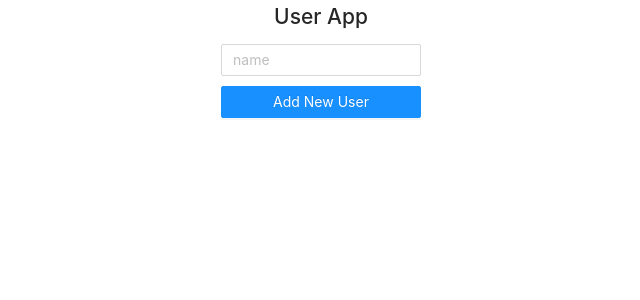
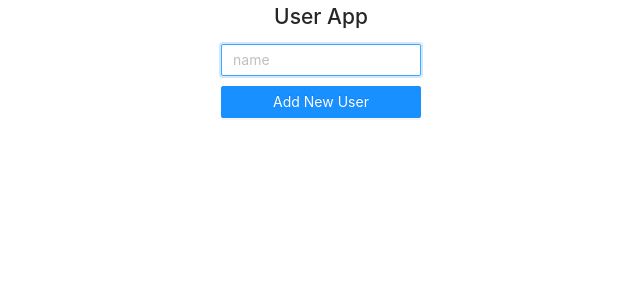
Before and after one commit to betulkaplan/fs-nodejs-reactjs-user-app, a React (Create React App) app in the folder client/: page / in a window 1280 px wide. Shown: the top 300 px of the page, without its empty margins (319-959 px from the left). Built offline with nearby package versions, Linux system fonts and the light colour scheme.

Commit message:
add default search focus

```diff
--- a/client/src/pages/home/Home.js
+++ b/client/src/pages/home/Home.js
@@ -1,13 +1,19 @@
-import { useState } from "react";
+import { useState, useRef, useEffect } from "react";
 import { Button, Input, Divider } from "antd";
 import { useNavigate } from "react-router-dom";
 import "../../App.css";
 import style from "./home.module.css"
 
 function App() {
+  const defaultSearch = useRef()
   const [users, setUsers] = useState();
   const [input, setInput] = useState("");
   let navigate = useNavigate();
+
+  useEffect(() => {
+    defaultSearch.current.focus();
+
+  }, [])
 
   const fetchUsers = async (inp) => {
     const res = await fetch(`http://localhost:5000/users?name=${inp}`);
@@ -35,6 +41,7 @@ function App() {
       <div className={style.topControl}>
         <h2>User App</h2>
         <Input
+          ref={defaultSearch}
           className={style.topinput}
           type="text"
           onChange={handleInputChange}
```
